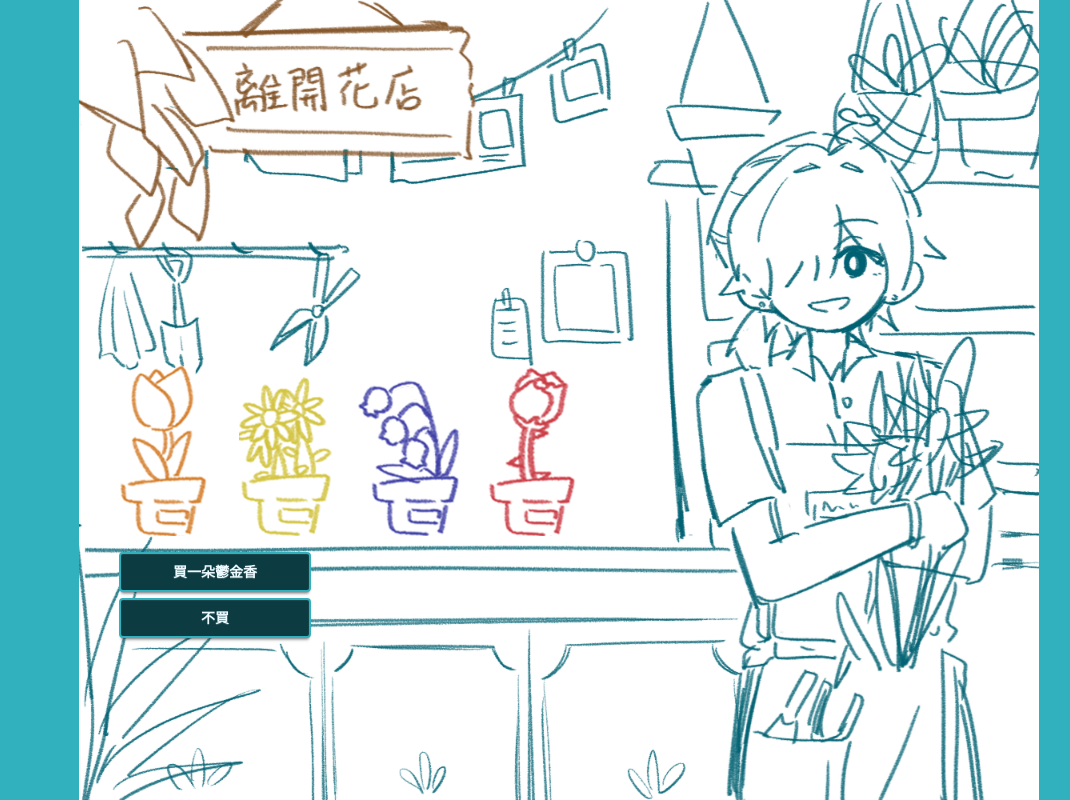
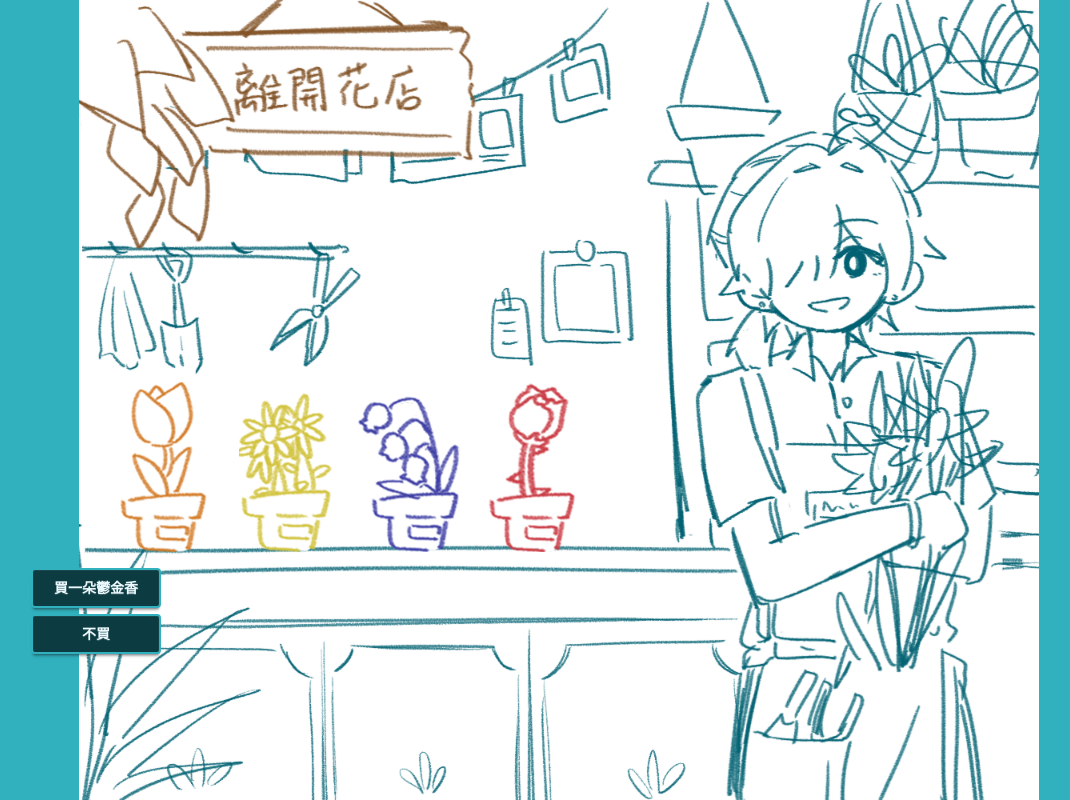
Before and after one commit to xiaaaaaa/LUCID-gameWebsite, a React (Vite) app: page /world/flowershop in a window 1280 px wide. Both pictures are taken after a click on the button 245 px from the left and 451 px from the top of the page. Shown: the whole page, without its empty margins (81-1151 px from the left). Built offline with nearby package versions, Linux system fonts and the light colour scheme.

Commit message:
flowerShop RWD

```diff
--- a/src/components/FlowerItems.jsx
+++ b/src/components/FlowerItems.jsx
@@ -31,15 +31,16 @@ function FlowerItems({ product }) {
     };
 
     return (
-        <div className="dropdown">
-            <button className="h-[90px] sm:h-[130px] md:h-[150px] lg:h-[170px]" onClick={toggleDropdown}>
-                <img src={product.image} alt={product.name} className="h-[90px] sm:h-[130px] md:h-[150px] lg:h-[170px] object-cover" />
+        <div className="dropdown dropdown-center sm:dropdown-start ">
+            <button className=" h-[130px] sm:h-[130px] md:h-[150px] lg:h-[170px]" onClick={toggleDropdown}>
+                <img src={product.image} alt={product.name} className="h-[130px] sm:h-[130px] md:h-[150px] lg:h-[170px] object-cover" />
             </button>
 
             {isOpen && (
-                <ul className="dropdown-content menu z-1 w-52 p-2">
-                    <li><button className="btn npc-choose mb-1.5" onClick={() => { addToCart(); toggleDropdown() }}>買一朵{product.name}</button></li>
-                    <li><button className="btn npc-choose" onClick={toggleDropdown}>不買</button></li>
+
+                <ul className={`dropdown-content menu z-1 m-0 w-52 p-2 sm:-ml-22`}>
+                    <li><button className={`btn npc-choose mb-1.5 w-[130px] ${product.id === "1" ? 'ml-15 sm:ml-0' : 'sm:ml-0'}`} onClick={() => { addToCart(); toggleDropdown() }}>買一朵{product.name}</button></li>
+                    <li><button className={`btn npc-choose w-[130px] ${product.id === "1" ? 'ml-15 sm:ml-0' : 'sm:ml-0'}`} onClick={toggleDropdown}>不買</button></li>
                 </ul>
             )}
             {showToast && (
--- a/src/pages/FlowerShopPage.jsx
+++ b/src/pages/FlowerShopPage.jsx
@@ -1,21 +1,29 @@
 import { Link } from "react-router-dom";
 import products from "../json/flowerProduct.json";
 import FlowerList from "../components/FlowerList";
-// import FlowerItems from "../components/FlowerItems";
 
 function FlowerShopPage() {
     return (
         <div className="w-screen h-screen flex items-center justify-center flowerShop-bg">
             <div className="relative w-fill h-fill m-auto">
-                <div className="z-0">
-                    <img src="/images/flowerShop-bg.png" alt="out flowerSop" className="object-cover md:h-screen md:w-fill" />
+                <div className="hidden sm:grid">
+                    <div className="z-0">
+                        {/* <img src="/images/flowerShop-bg.png" alt="out flowerSop" className="object-cover h-fill w-screen md:h-screen md:w-fill" /> */}
+                        <img src="/images/flowerShop-bg.png" alt="out flowerSop" className="object-cover h-auto w-screen  lg:h-screen lg:w-auto lg:mx-auto" />
+                    </div>
                 </div>
-                <div className="absolute bottom-38 sm:bottom-46 md:bottom-57 lg:bottom-64 left-8">
+                <div className="sm:hidden">
+                    <div className="z-0">
+                        <img src="/images/flowerShop-bg-mobile.png" alt="out flowerSop" className="object-cover sm:h-screen sm:w-fill" />
+                    </div>
+                </div>
+
+                <div className="absolute bottom-40 sm:bottom-46 md:bottom-57 lg:bottom-60 xl:bottom-60 left-2 sm:left-8">
                     <FlowerList products={products} />
                 </div>
                 <button className="absolute top-0 left-0">
                     <Link to="/world">
-                        <img src="/images/flowerShop-Outdoor.png" alt="out flowerSop" className="w-[180px] sm:w-[300px] md:w-[400px] object-cover" />
+                        <img src="/images/flowerShop-Outdoor.png" alt="out flowerSop" className="w-[240px] sm:w-[300px] md:w-[400px] object-cover" />
                     </Link>
                 </button>
             </div>
```
Also changed, not shown: public/images/flowerShop-bg-mobile.png (added).
